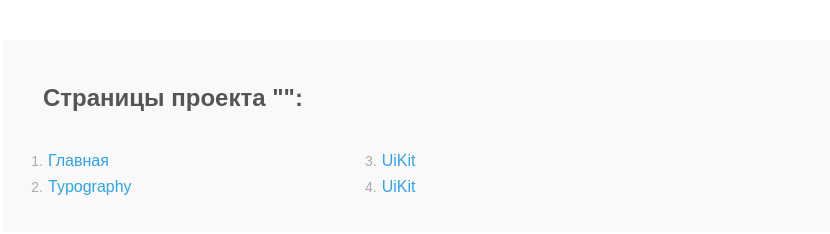
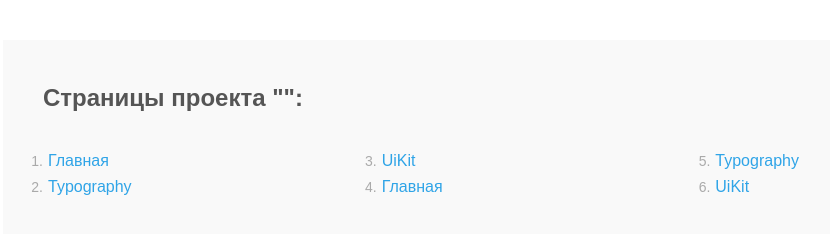
Before and after one commit to azica/liconka.github.io, a plain HTML site: page index.html in a window 1280 px wide. Shown: the whole page, without its empty margins (117-947 px from the left). Drawn offline with Linux system fonts and the light colour scheme.

Commit message:
Update index.html

```diff
--- a/index.html
+++ b/index.html
@@ -20,7 +20,11 @@
         <li><a class="done" href="main.html" target="_blank">Главная</a></li>
         <li><a class="done" href="typography.html" target="_blank">Typography</a></li>
         <li><a class="done" href="uikit.html" target="_blank">UiKit</a></li>
-          <li><a class="done" href="uikit.html" target="_blank">UiKit</a></li>
+        <li><a class="done" href="main.html" target="_blank">Главная</a></li>
+        <li><a class="done" href="typography.html" target="_blank">Typography</a></li>
+        <li><a class="done" href="uikit.html" target="_blank">UiKit</a></li>
+
+
 
 
 
```
